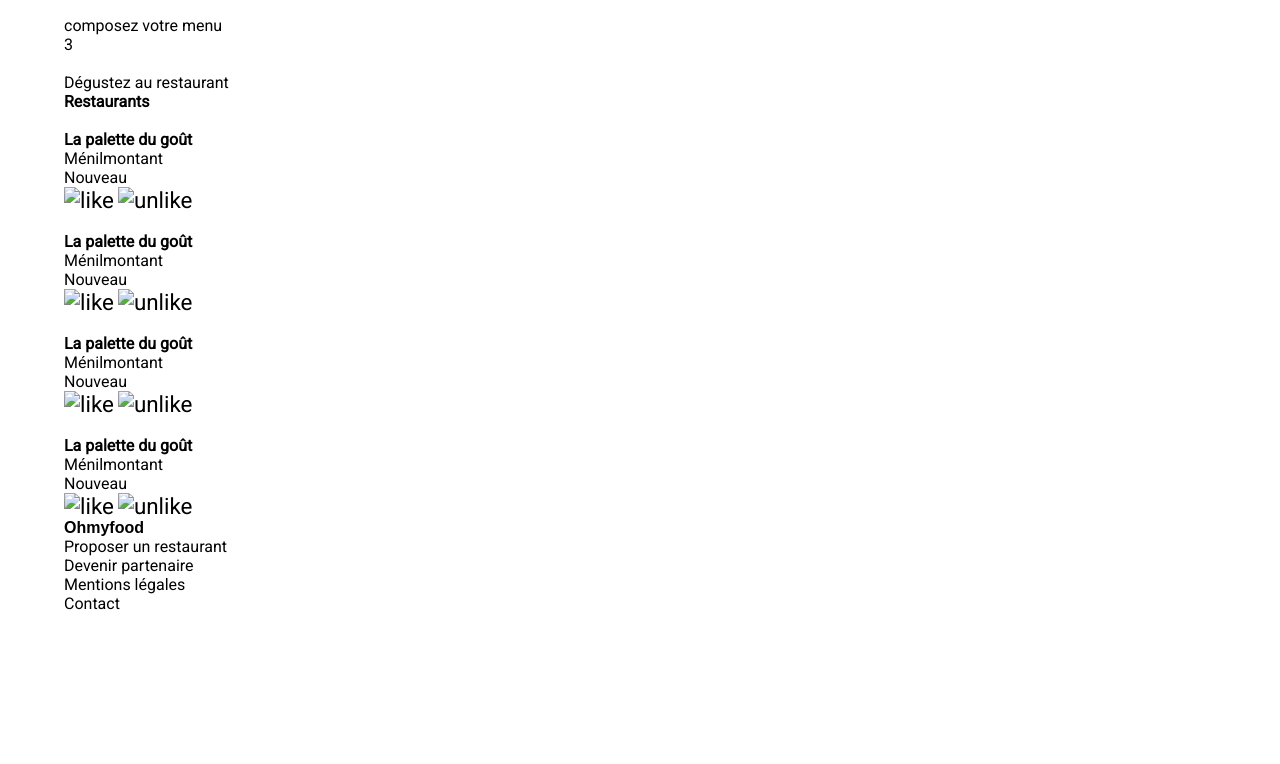
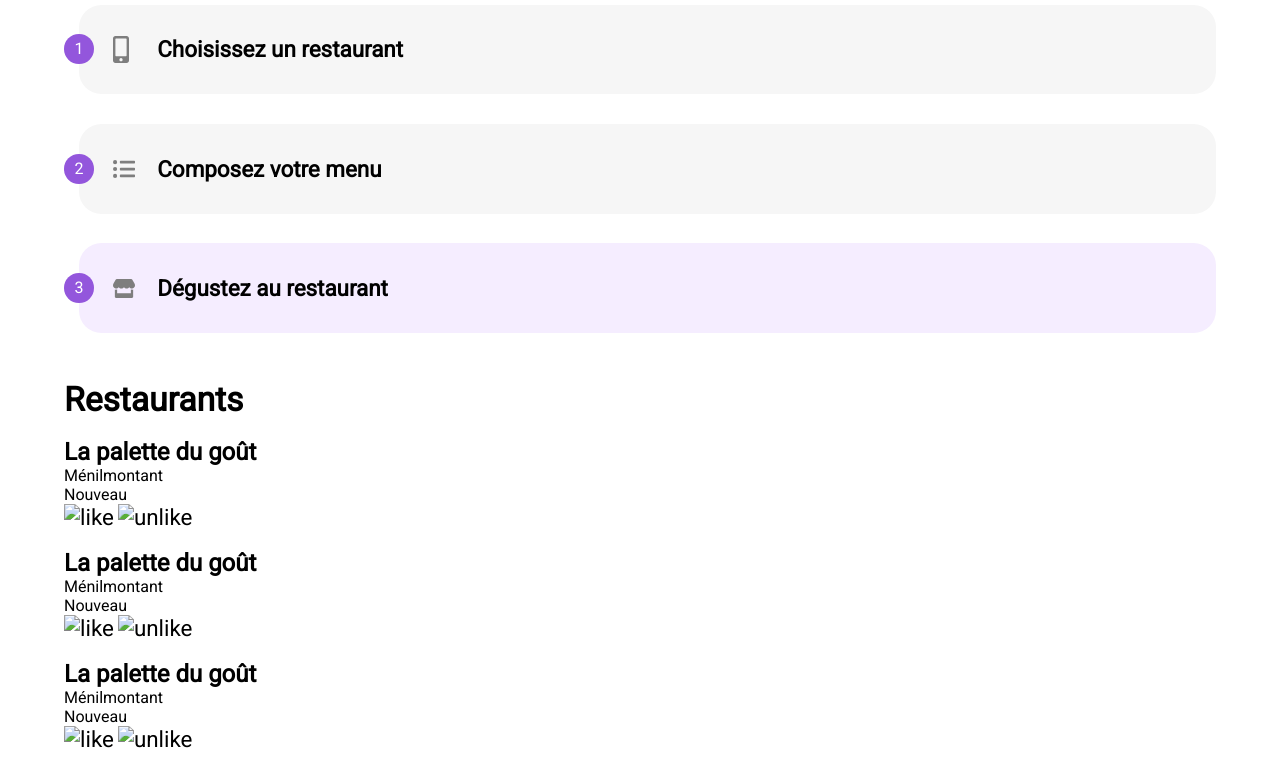
Before and after one commit to SebDelile/SebastienDelile_03_17122020, a website: page index.html in a window 1280 px wide. Shown: the part 592-1356 px from the top of the page. Before the commit the page ends 1205 px from the top, so only its background shows below. Drawn offline with Linux system fonts and the light colour scheme; a web font is replaced by a local one.

Commit message:
CSS index principle
fait le CSS de la section principle
qq modif de balise dans le HTML

```diff
--- a/index.html
+++ b/index.html
@@ -15,7 +15,8 @@
     </header>
     <div class="loadingSpinner"></div>
     <section class="search">
-        <h2 class="search__title">Recherche</h2> <!--Display none-->
+        <h2 class="search__title">Recherche</h2>
+        <!--Display none-->
         <input class="search__icon" type="image" src="public/img/icon/map-marker-alt-solid.svg" alt="localiser">
         <input class="search__input" type="textarea" placeholder="Paris, Belleville" rows="1" wrap="off">
     </section>
@@ -29,18 +30,18 @@
         <h2 class="principle__title">Fonctionnement</h2>
         <div class="principle__step">
             <div class="principle__index">1</div>
-            <img class="principle__logo" src="#" alt="" />
-            <p class="principle__text">Choisissez un restaurant</p>
+            <div class="principle__logo"><img src="public/img/icon/mobile-alt-solid.svg" alt=""></div>
+            <h4 class="principle__text">Choisissez un restaurant</h4>
         </div>
         <div class="principle__step">
             <div class="principle__index">2</div>
-            <img class="principle__logo" src="#" alt="" />
-            <p class="principle__text">composez votre menu</p>
+            <div class="principle__logo"><img src="public/img/icon/list-ul-solid.svg" alt=""></div>
+            <h4 class="principle__text">Composez votre menu</h4>
         </div>
         <div class="principle__step">
             <div class="principle__index">3</div>
-            <img class="principle__logo" src="#" alt="" />
-            <p class="principle__text">Dégustez au restaurant</p>
+            <div class="principle__logo"><img src="public/img/icon/store-solid.svg" alt=""></div>
+            <h4 class="principle__text">Dégustez au restaurant</h4>
         </div>
     </section>
     <section class="foods">
@@ -49,7 +50,7 @@
             <article class="foods__card">
                 <img class="foods__card__img" src="#" alt="" />
                 <div class="foods__card__legend">
-                    <h4 class="foods__card__title">La palette du goût</h4>
+                    <h3 class="foods__card__title">La palette du goût</h3>
                     <p class="foods__card__place">Ménilmontant</p>
                 </div>
                 <div class="foods__card__new">Nouveau</div>
@@ -59,7 +60,7 @@
             <article class="foods__card">
                 <img class="foods__card__img" src="#" alt="" />
                 <div class="foods__card__legend">
-                    <h4 class="foods__card__title">La palette du goût</h4>
+                    <h3 class="foods__card__title">La palette du goût</h3>
                     <p class="foods__card__place">Ménilmontant</p>
                 </div>
                 <div class="foods__card__new">Nouveau</div>
@@ -69,7 +70,7 @@
             <article class="foods__card">
                 <img class="foods__card__img" src="#" alt="" />
                 <div class="foods__card__legend">
-                    <h4 class="foods__card__title">La palette du goût</h4>
+                    <h3 class="foods__card__title">La palette du goût</h3>
                     <p class="foods__card__place">Ménilmontant</p>
                 </div>
                 <div class="foods__card__new">Nouveau</div>
@@ -79,7 +80,7 @@
             <article class="foods__card">
                 <img class="foods__card__img" src="#" alt="" />
                 <div class="foods__card__legend">
-                    <h4 class="foods__card__title">La palette du goût</h4>
+                    <h3 class="foods__card__title">La palette du goût</h3>
                     <p class="foods__card__place">Ménilmontant</p>
                 </div>
                 <div class="foods__card__new">Nouveau</div>
--- a/sass/pages/_index.scss
+++ b/sass/pages/_index.scss
@@ -52,6 +52,66 @@ box-shadow: inset 0 map-get($font-size, input) 0.5*map-get($font-size, input) -1
         background: linear-gradient(330deg, map-get($color, primary), map-get($color, secondary));
         border: none;
         border-radius: 1.6*map-get($font-size, button);
+    }
+}
+
+.principle {
+    padding-top: $section-padding-vertical;
+    padding-bottom: $section-padding-vertical;
+    display: flex;
+    flex-direction: column;
+    justify-content: flex-start;
+
+    &__title {
+        margin-bottom: 0.5*map-get($font-size, h2);
+    }
+    &__step {
+        background-color: map-get($color, background-main);
+        height: 4*map-get($font-size, h4);
+        width: auto;
+        border-radius: map-get($font-size, h4);
+        margin-top: 2/3*map-get($font-size, h4);
+        margin-bottom: 2/3*map-get($font-size, h4);
+        margin-left: 2/3*map-get($font-size, h4);
+        display: flex;
+        flex-direction: row;
+        justify-content: flex-start;
+        align-items: center;
+        position: relative;
+        &:last-child{
+            background-color: map-get($color, quaternary);
+        }
+    }
+    &__index{
+        height: 4/3*map-get($font-size, h4); /*1/3 de la hauteur de step*/
+        width: 4/3*map-get($font-size, h4);
+        border-radius: 2/3*map-get($font-size, h4);
+        background-color: map-get($color, primary);
+        color: white;
+        line-height: 4/3*map-get($font-size, h4);
+        font-size: map-get($font-size, p);
+        vertical-align: middle;
+        text-align: center;
+        position: absolute;
+        top: 2*map-get($font-size, h4)-2/3*map-get($font-size, h4);
+        left: -2/3*map-get($font-size, h4);
+        z-index: 2;
+    }
+    &__logo {
+        width: 1.2*map-get($font-size, h4);
+        margin-left: 1.5*map-get($font-size, h4);
+        margin-right: 0.8*map-get($font-size, h4);
+        display: flex;
+        justify-content: flex-start;
+        align-items: center;
+        img {
+            display: block;
+            max-height: 1.2*map-get($font-size, h4);
+            max-width: map-get($font-size, h4);
+        }
+    }
+    &__text {
+
 
     }
 }
--- a/sass/utils/_variables.scss
+++ b/sass/utils/_variables.scss
@@ -3,9 +3,9 @@ $section-padding-vertical: 2rem;
 
 $font-size: (
     h1:2.1rem,
-    h2:1rem,
+    h2:2.1rem,
     h3:1.5rem,
-    h4:1rem,
+    h4:1.4rem,
     p:1rem,
     input:1.4rem,
     button:1.4rem,
@@ -16,6 +16,7 @@ $color: (
     primary: #9356DC,
     secondary: #FF79DA,
     tertiary: #99E2D0,
+    quaternary: #F5EDFF,
     background-main: #F6F6F6,
     background-footer: #353535
 )
```
Also changed, not shown: public/css/style.css, public/img/icon/list-ul-solid.svg (added), public/img/icon/mobile-alt-solid.svg (added), public/img/icon/store-solid.svg (added), 1 other file.
